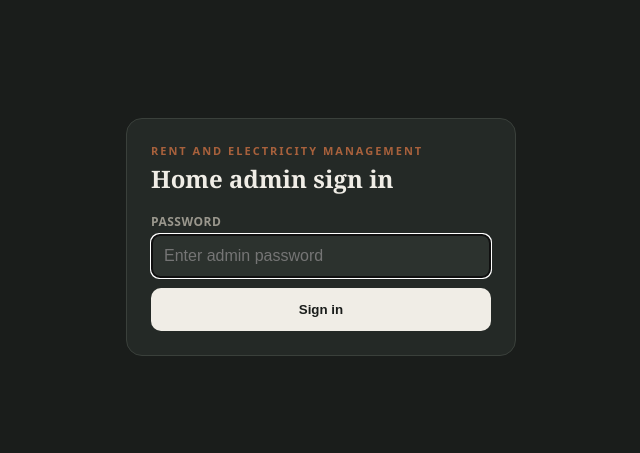
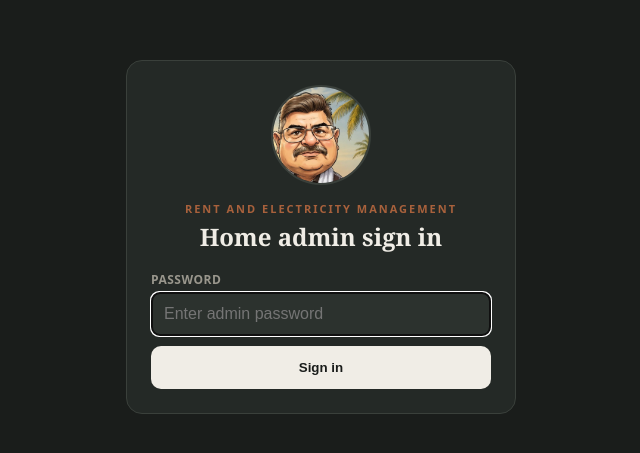
Before and after one commit to vaibhavdavarmetal/meter-billing, a Next.js app: page /admin in a window 1280 px wide. Shown: the part 183-636 px from the top of the page, without its empty margins (319-959 px from the left). Built offline with nearby package versions, Linux system fonts and the light colour scheme.

Commit message:
Add files via upload

```diff
--- a/app/admin/page.js
+++ b/app/admin/page.js
@@ -275,8 +275,11 @@ export default function Admin(){
     return (
       <div style={{...tv,background:"var(--paper)",minHeight:"100vh",display:"flex",alignItems:"center",justifyContent:"center",padding:20}}>
         <div style={{width:"100%",maxWidth:340,background:"var(--card)",border:"1px solid var(--line)",borderRadius:16,padding:24,color:"var(--ink)"}}>
-          <div style={{fontSize:11,letterSpacing:2,textTransform:"uppercase",color:"#a8613c",fontWeight:700}}>Rent and electricity management</div>
-          <h1 style={{fontFamily:"Georgia, serif",fontSize:24,margin:"4px 0 18px",color:"var(--ink)"}}>Home admin sign in</h1>
+          <div style={{display:"flex",justifyContent:"center",marginBottom:16}}>
+            <img src="/admin-logo.png" alt="" style={{width:96,height:96,borderRadius:"50%",objectFit:"cover",border:"2px solid var(--line)"}}/>
+          </div>
+          <div style={{fontSize:11,letterSpacing:2,textTransform:"uppercase",color:"#a8613c",fontWeight:700,textAlign:"center"}}>Rent and electricity management</div>
+          <h1 style={{fontFamily:"Georgia, serif",fontSize:24,margin:"4px 0 18px",color:"var(--ink)",textAlign:"center"}}>Home admin sign in</h1>
           <label style={lbl}>Password</label>
           <input type="password" value={pw} onChange={e=>setPw(e.target.value)} onKeyDown={e=>e.key==="Enter"&&login()} style={inp} placeholder="Enter admin password" autoFocus/>
           {err&&<p style={{color:"#c0392b",fontSize:14}}>{err}</p>}
--- a/lib/config.js
+++ b/lib/config.js
@@ -46,7 +46,7 @@ export function seedRegistry() {
 }
 
 // A simple password to open the admin/billing page. CHANGE THIS.
-export const ADMIN_PASSWORD = "2474";
+export const ADMIN_PASSWORD = "change-me-123";
 
 // Find a tenant + their property from a slug
 export function findTenant(slug) {
```
Also changed, not shown: public/admin-logo.png (added).
